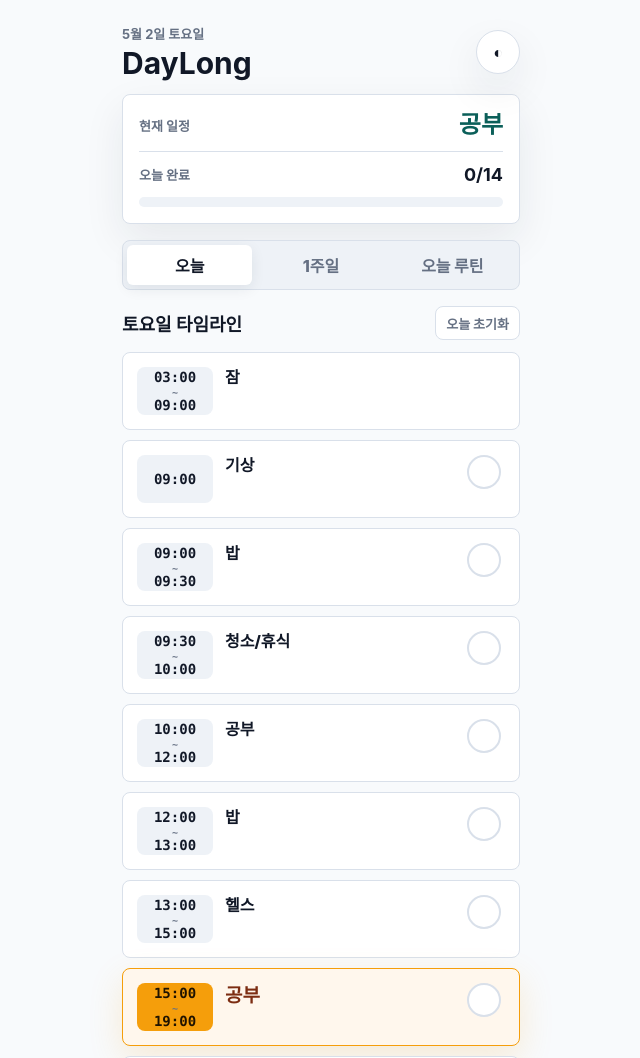
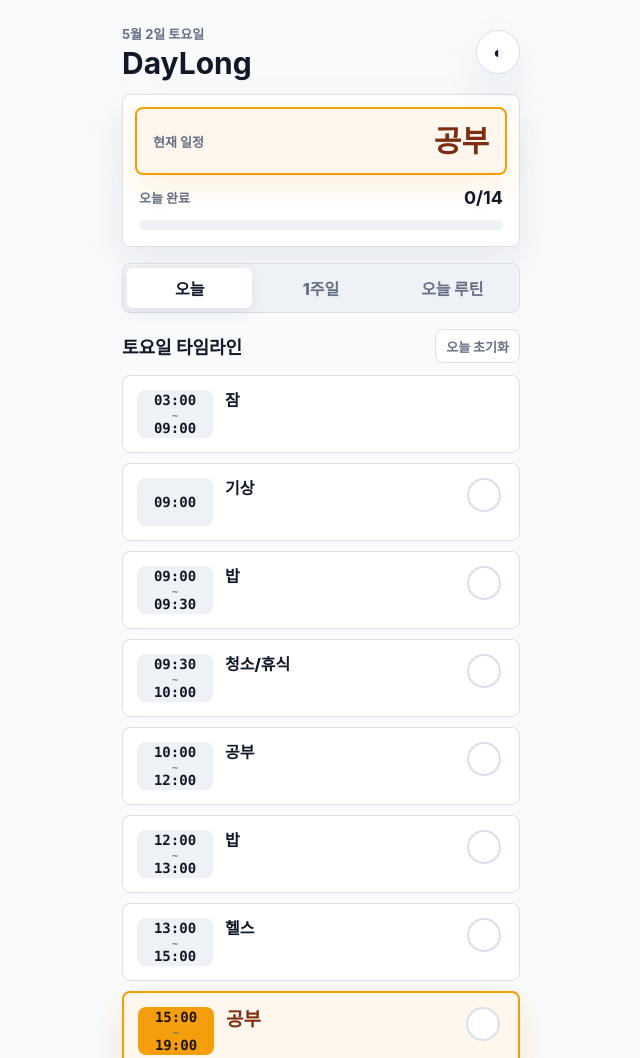
Before and after one commit to ohgnakrap9290/Daylong, a plain HTML site: page index.html in a window 1280 px wide. Shown: the top 1058 px of the page, without its empty margins (319-959 px from the left). Drawn offline with Linux system fonts and the light colour scheme.

Commit message:
Emphasize current schedule

```diff
--- a/index.html
+++ b/index.html
@@ -145,6 +145,6 @@
 19:00 ~ 20:00 밥
 20:00 ~ 02:00 하고싶은거
     </script>
-    <script src="app.js?v=9"></script>
+    <script src="app.js?v=10"></script>
   </body>
 </html>
--- a/styles.css
+++ b/styles.css
@@ -134,15 +134,20 @@ h2 {
 
 .now-row {
   align-items: flex-start;
-  padding-bottom: 12px;
-  border-bottom: 1px solid var(--line);
+  margin: -4px -4px 0;
+  padding: 16px;
+  border: 2px solid var(--current-line);
+  border-radius: 8px;
+  background: var(--current-bg);
+  box-shadow: 0 12px 30px rgba(245, 158, 11, 0.14);
 }
 
 #nowTask {
-  max-width: 72%;
-  color: var(--accent-strong);
-  font-size: 24px;
-  line-height: 1.18;
+  max-width: 74%;
+  color: var(--current-text);
+  font-size: 30px;
+  line-height: 1.08;
+  font-weight: 950;
   text-align: right;
   word-break: keep-all;
   overflow-wrap: anywhere;
@@ -323,9 +328,10 @@ h2 {
 }
 
 .event.is-current {
+  border-width: 2px;
   border-color: var(--current-line);
   background: var(--current-bg);
-  box-shadow: 0 12px 34px rgba(245, 158, 11, 0.16);
+  box-shadow: 0 16px 38px rgba(245, 158, 11, 0.2);
 }
 
 .event.is-current .event-title {
@@ -525,7 +531,7 @@ h2 {
 
 @media (max-width: 390px) {
   #nowTask {
-    font-size: 22px;
+    font-size: 27px;
   }
 }
 
```
